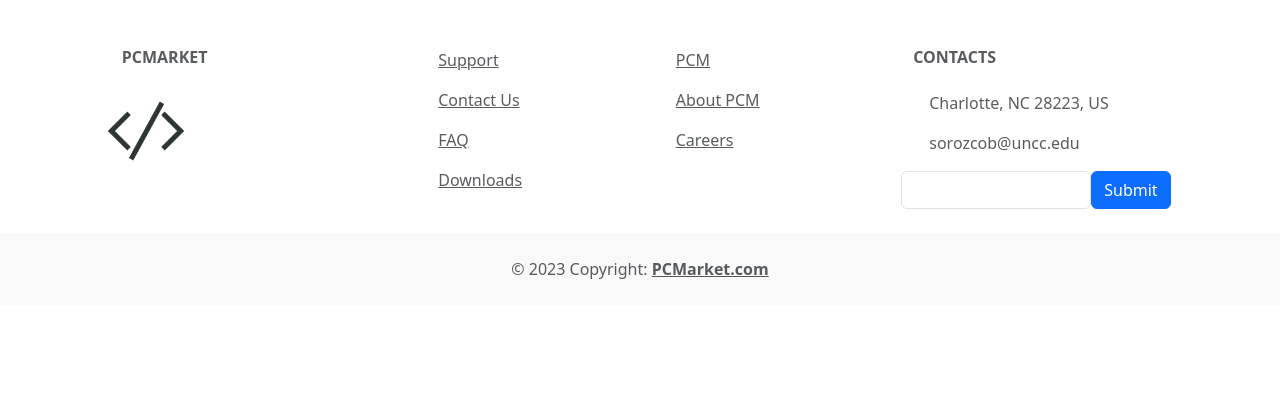
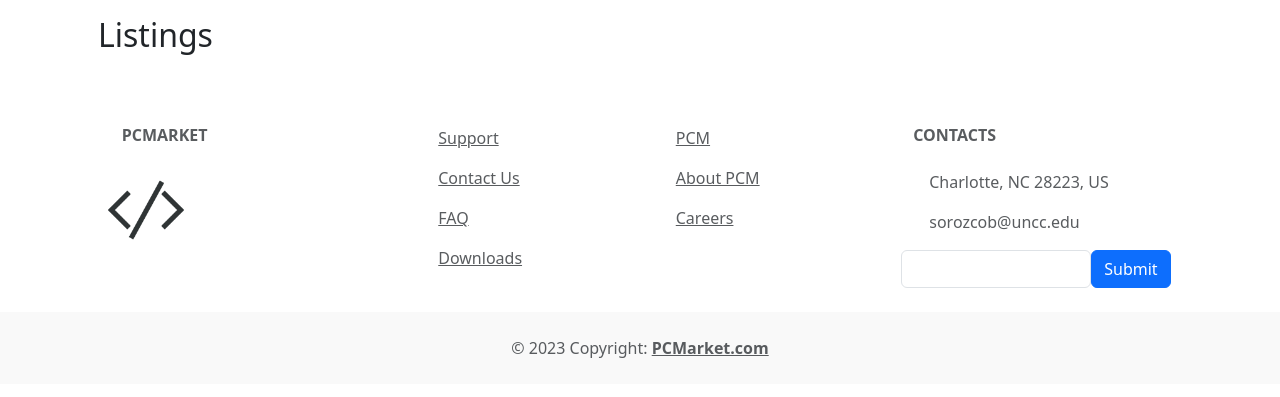
Before and after one commit to oenvinipas/PCMarket, a Flask app: page / in a window 1280 px wide. Shown: the part 96-493 px from the top of the page. Run offline with Flask 3, Linux system fonts and the light colour scheme.

Commit message:
period. spacing good

```diff
--- a/templates/index.html
+++ b/templates/index.html
@@ -7,6 +7,7 @@
     <div class="row">
         <div class="container">
             <div class="row">
+                <h2 class="p-3">Listings</h2>
                 {% for computer in Computa %}
                 <div class="col-sm m-2">
                     <div class="card" style="width: 18rem; border: none;">
```
